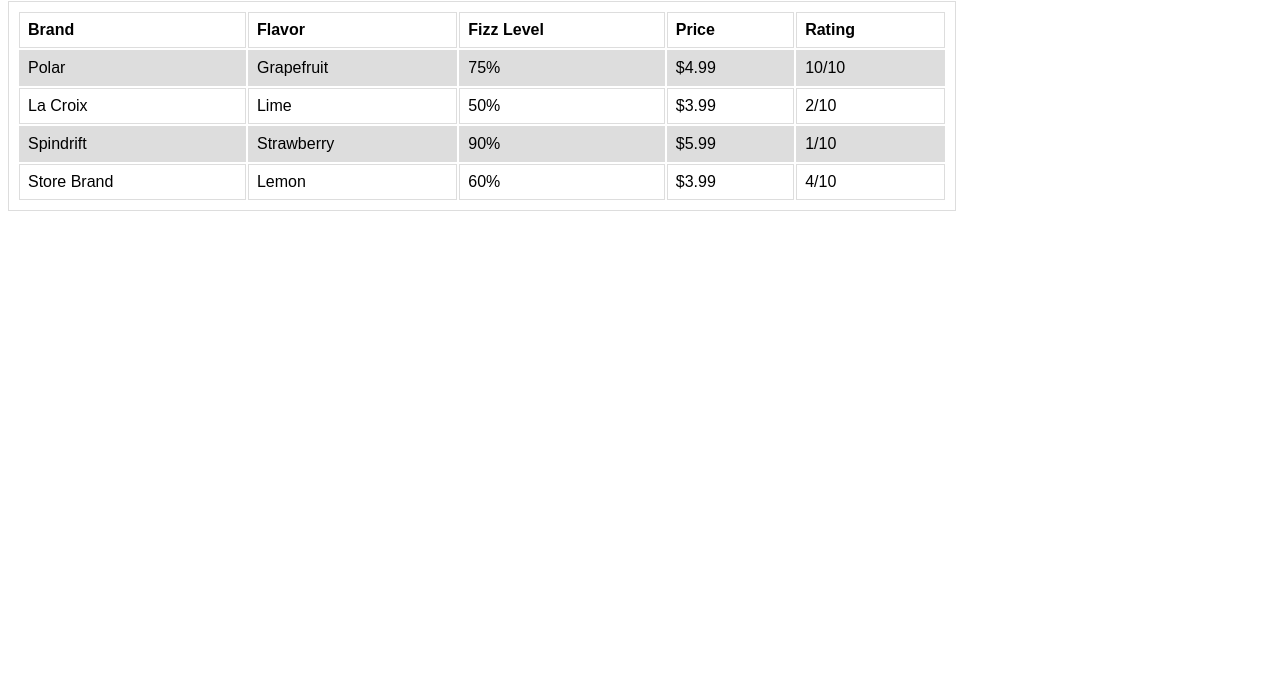
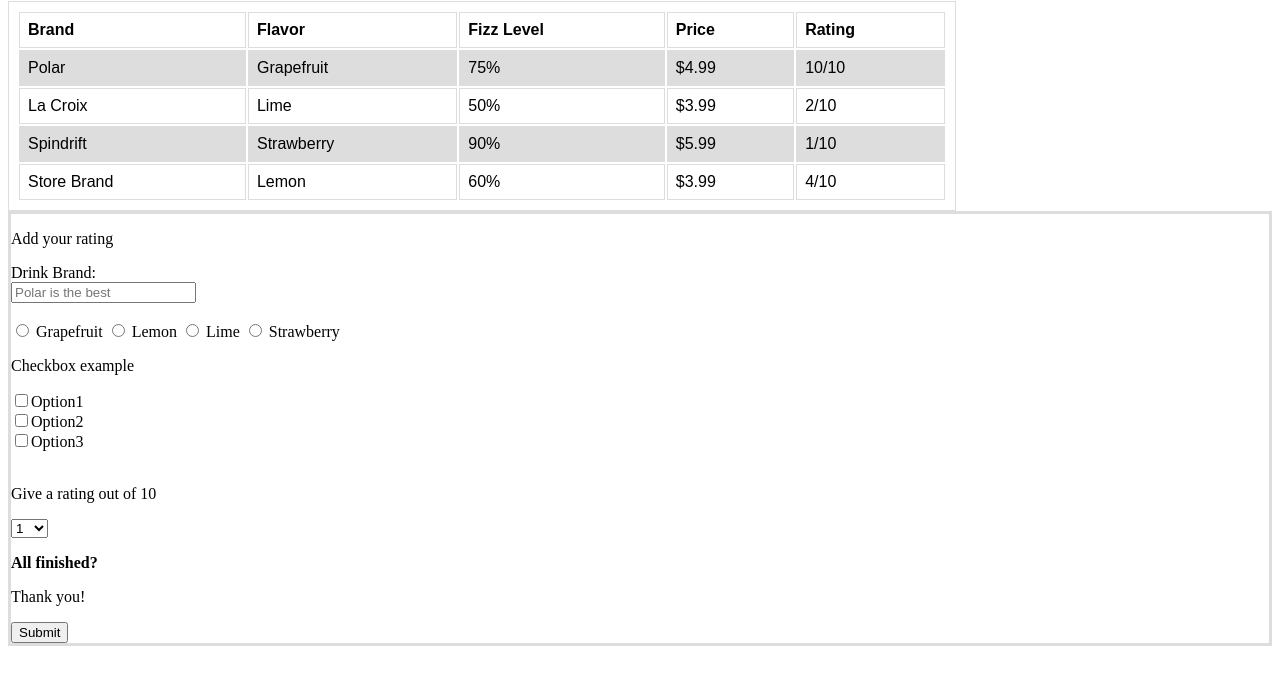
Before and after one commit to blakeslb/seltzer, a plain HTML site: page index.html in a window 1280 px wide. Shown: the part 66-750 px from the top of the page. Drawn offline with Linux system fonts and the light colour scheme.

Commit message:
Add files via upload

```diff
--- a/index.html
+++ b/index.html
@@ -11,6 +11,10 @@
         tr:nth-child(even) {
             background-color: #dddddd;
 }
+        form {
+            border: 3px solid #dddddd;
+        }
+
     </style>
     <title>Seltzer List</title>
 </head>
@@ -56,6 +60,57 @@
 
  </table>
 
+<form>
+
+    <p>Add your rating</p>
+    <label for="drink">Drink Brand:</label><br>
+    <input type="text" id="drink" name="drink" placeholder="Polar is the best"><br>
+
+    <br>
+
+    <input type="radio" id="grapefruit" name="flavor" value="grapefruit">
+    <label for="Flavor">Grapefruit</label>
+
+    <input type="radio" id="lemon" name="flavor" value="lemon">
+    <label for="Flavor">Lemon</label>
+
+    <input type="radio" id="lime" name="flavor" value="lime">
+    <label for="Flavor">Lime</label>
+
+    <input type="radio" id="strawberry" name="flavor" value="straberry">
+    <label for="Flavor">Strawberry</label>
+
+    <p>Checkbox example</p>
+    <input type="checkbox" id="fizz" name="fizz" value="Option1"
+    <label for="fizz">Option1</label><br>
+    <input type="checkbox" id="fizz" name="fizz" value="Option2"
+    <label for="fizz">Option2</label><br>
+    <input type="checkbox" id="fizz" name="fizz" value="Option3"
+    <label for="fizz">Option3</label>
+
+    <br>
+    <br>
+    <p>Give a rating out of 10</p>
+    <select id="rating" name="rating">
+        <option value="1">1</option>
+        <option value="2">2</option>
+        <option value="3">3</option>
+        <option value="4">4</option>
+        <option value="5">5</option>
+        <option value="6">6</option>
+        <option value="7">7</option>
+        <option value="8">8</option>
+        <option value="9">9</option>
+        <option value="10">10</option>
+     </select>
+<br>
+<p><strong>All finished?</strong></p>
+<p>Thank you!</p>
+
+<input type="submit" value="Submit">
+
+</form>
+
 </body>
 
 
```
